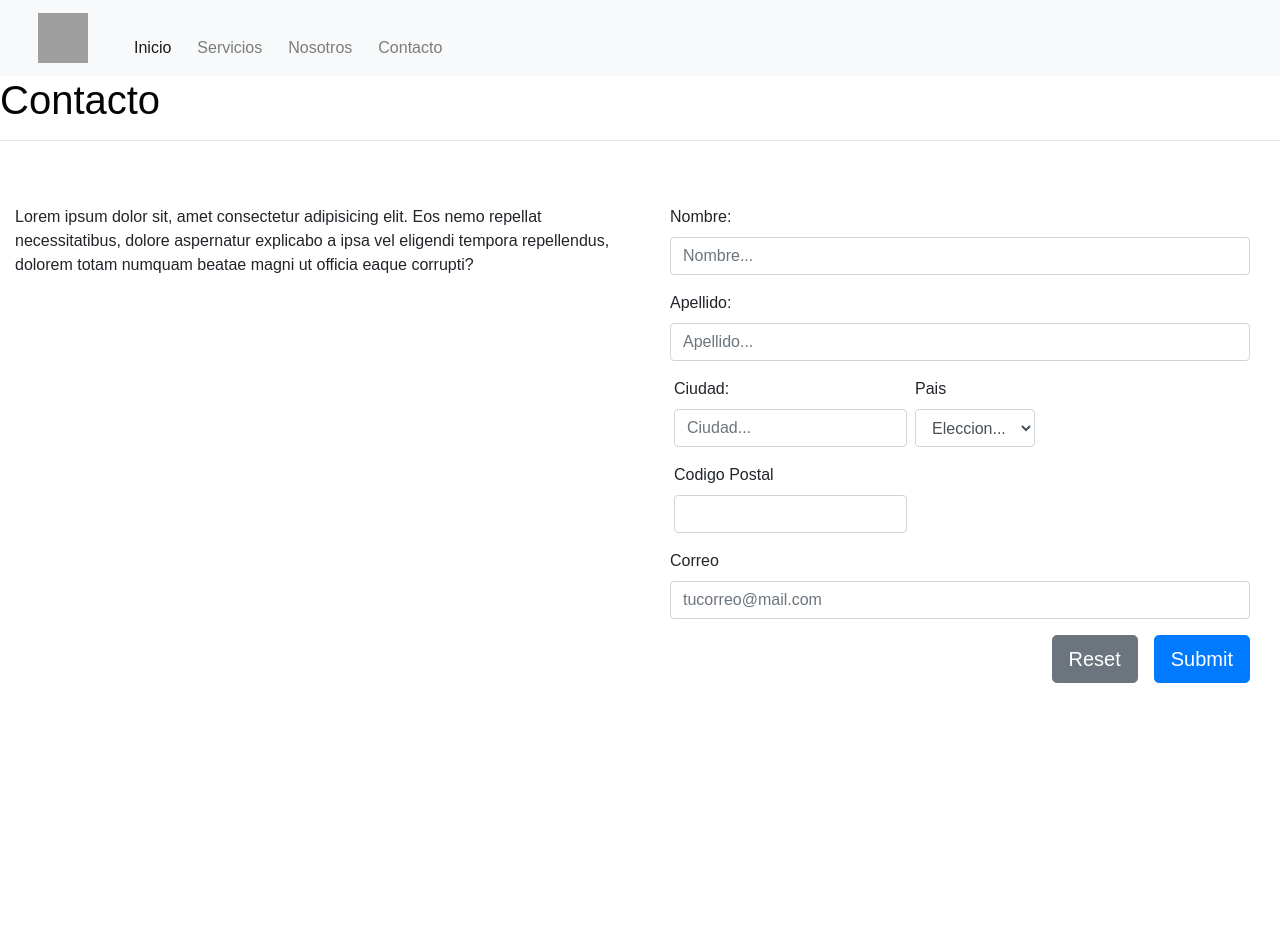
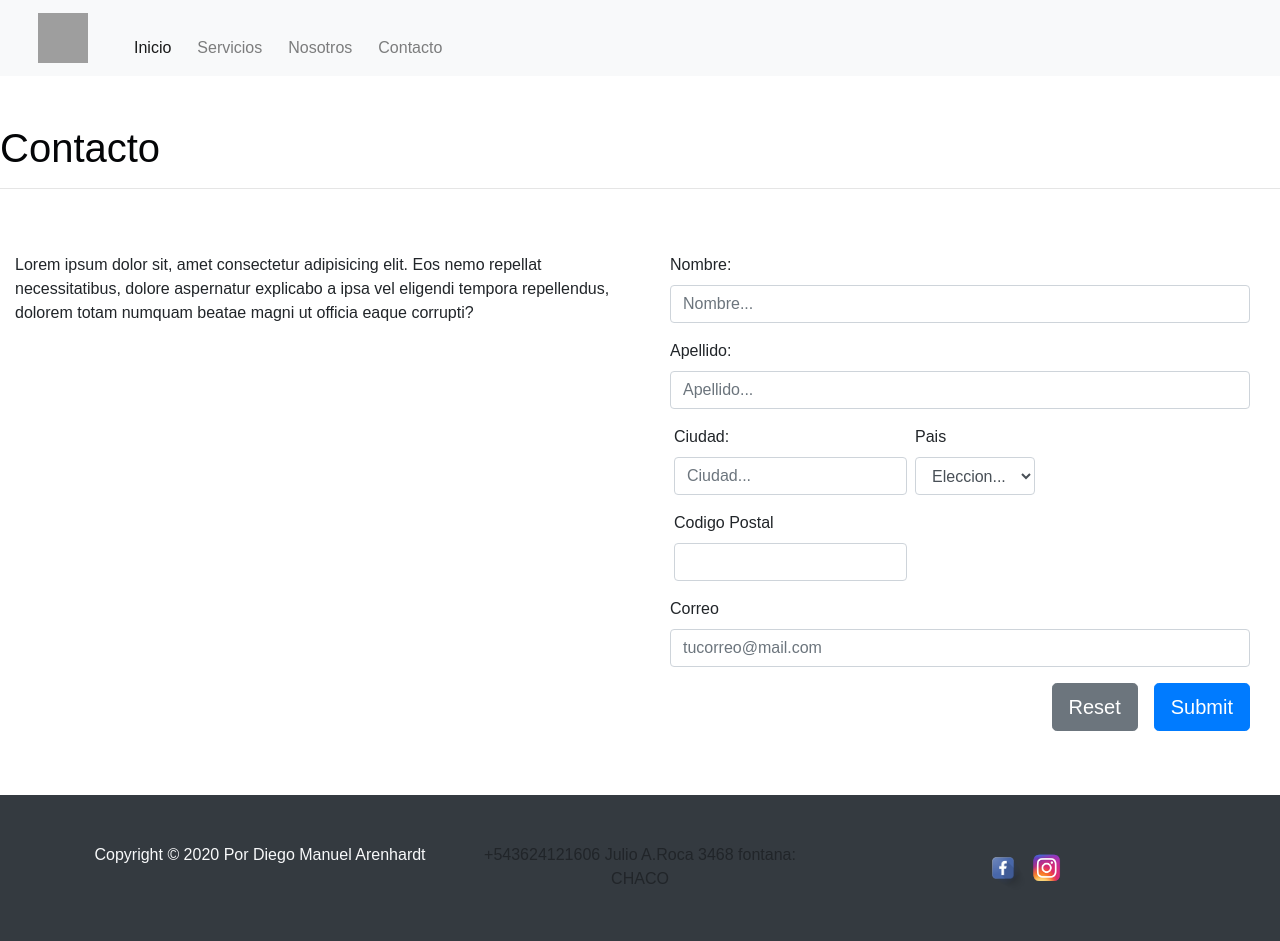
Before and after one commit to diegomanuelarenhardt/proyecto_coder, a website: page contacto.html in a window 1280 px wide. Before the commit the page ends 800 px from the top, so only its background shows below. Drawn offline with nearby package versions, Linux system fonts and the light colour scheme; files that its build step writes are made by us from their sources; grey boxes are pictures that could not be loaded.

Commit message:
se modifico el nav ipervinculo logo. pading al h1

```diff
--- a/contacto.html
+++ b/contacto.html
@@ -8,7 +8,7 @@
 	</head>
 	<body>
 		<nav class="navbar navbar-expand-lg navbar-light bg-light align-items-end miNavbar">
-            <a href="#" class="navbar-brand mainNavbar__brand">
+            <a href="index.html" class="navbar-brand mainNavbar__brand">
                 <img
                     class="mainNavbar__miLogo"
                     src="https://images.unsplash.com/photo-1589524574915-392d0ed4524c?ixlib=rb-1.2.1&q=80&fm=jpg&crop=entropy&cs=tinysrgb&w=400&fit=max&ixid=eyJhcHBfaWQiOjE0NTg5fQ"
@@ -47,7 +47,7 @@
             </div>
         </nav>
 		<div class="miFomulario">
-			<h1>Contacto</h1>
+			<h1 class="pt-5">Contacto</h1>
 			<hr>
 			<div class="container-fluid py-5">
 			  <div class="row">
@@ -101,6 +101,27 @@
 			  </div>
 			</div>
 		  </div>
+		  <!--footer-->
+		  <footer class="miFooter bg-dark">
+            <div class="container text-center py-5">
+                <div class="row">
+                    <div class="col-md-4 text-center">
+                        <p class="text-light">Copyright &copy; 2020 Por Diego Manuel Arenhardt</p>
+                    </div>
+                    <div class="col-md-4">
+                        +543624121606 Julio A.Roca 3468 fontana: CHACO
+                    </div>
+                    <div class="col-md-4">
+                        <a href="https://www.facebook.com/DiegoManuelArenhardt/"
+                            ><img src="img/facebbok.png" width="50px" height="50px" alt="facebook"
+                        /></a>
+                        <a href="https://www.instagram.com/elAladinDeLaLimpieza"
+                            ><img src="img/instagram.png" width="30px" height="30px" alt="instagram"
+                        /></a>
+                    </div>
+                </div>
+            </div>
+        </footer>
 		<script src="https://code.jquery.com/jquery-3.5.1.slim.min.js"></script>
 		<script src="https://cdn.jsdelivr.net/npm/popper.js@1.16.0/dist/umd/popper.min.js"></script>
 		<script src="https://stackpath.bootstrapcdn.com/bootstrap/4.5.0/js/bootstrap.min.js"></script>
```
